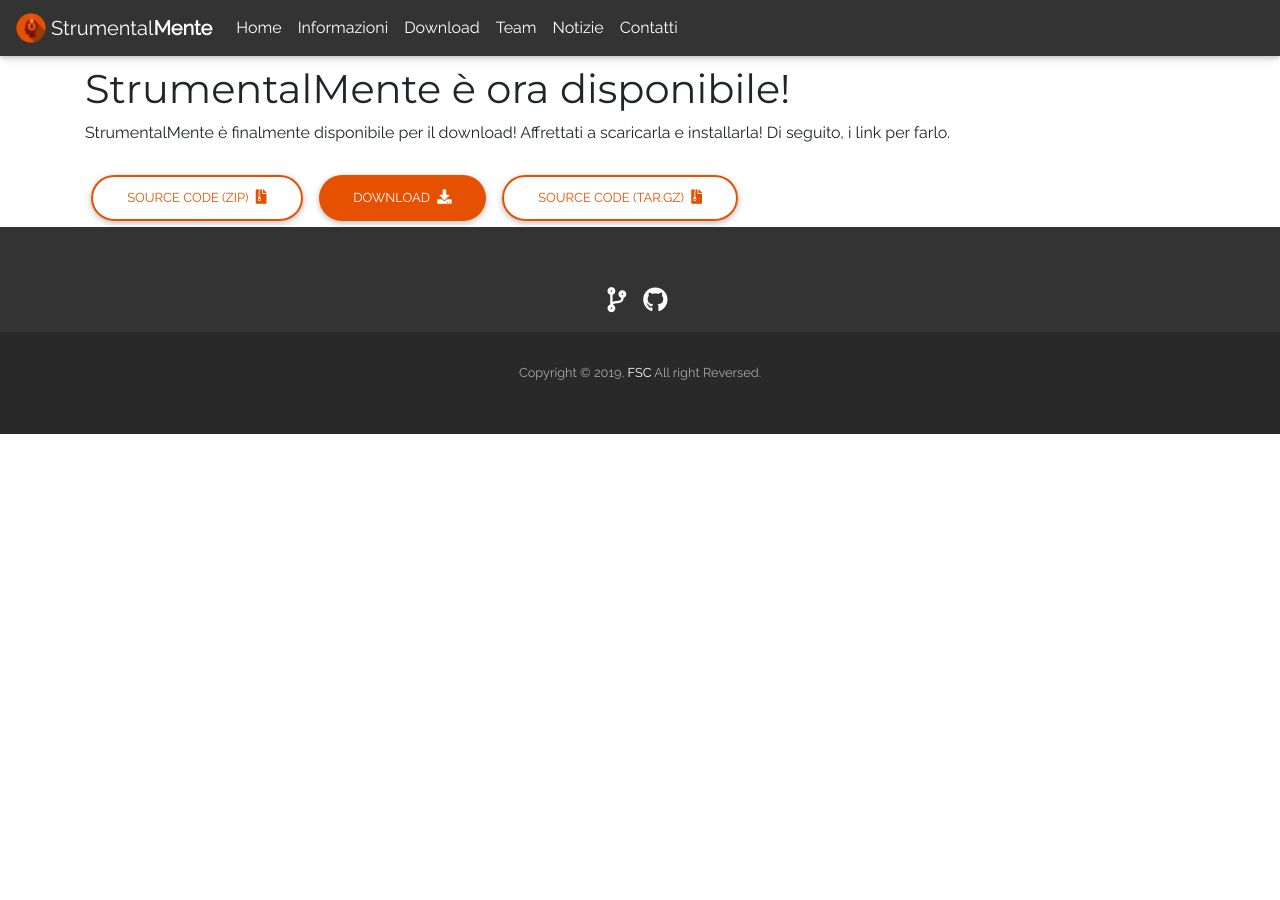
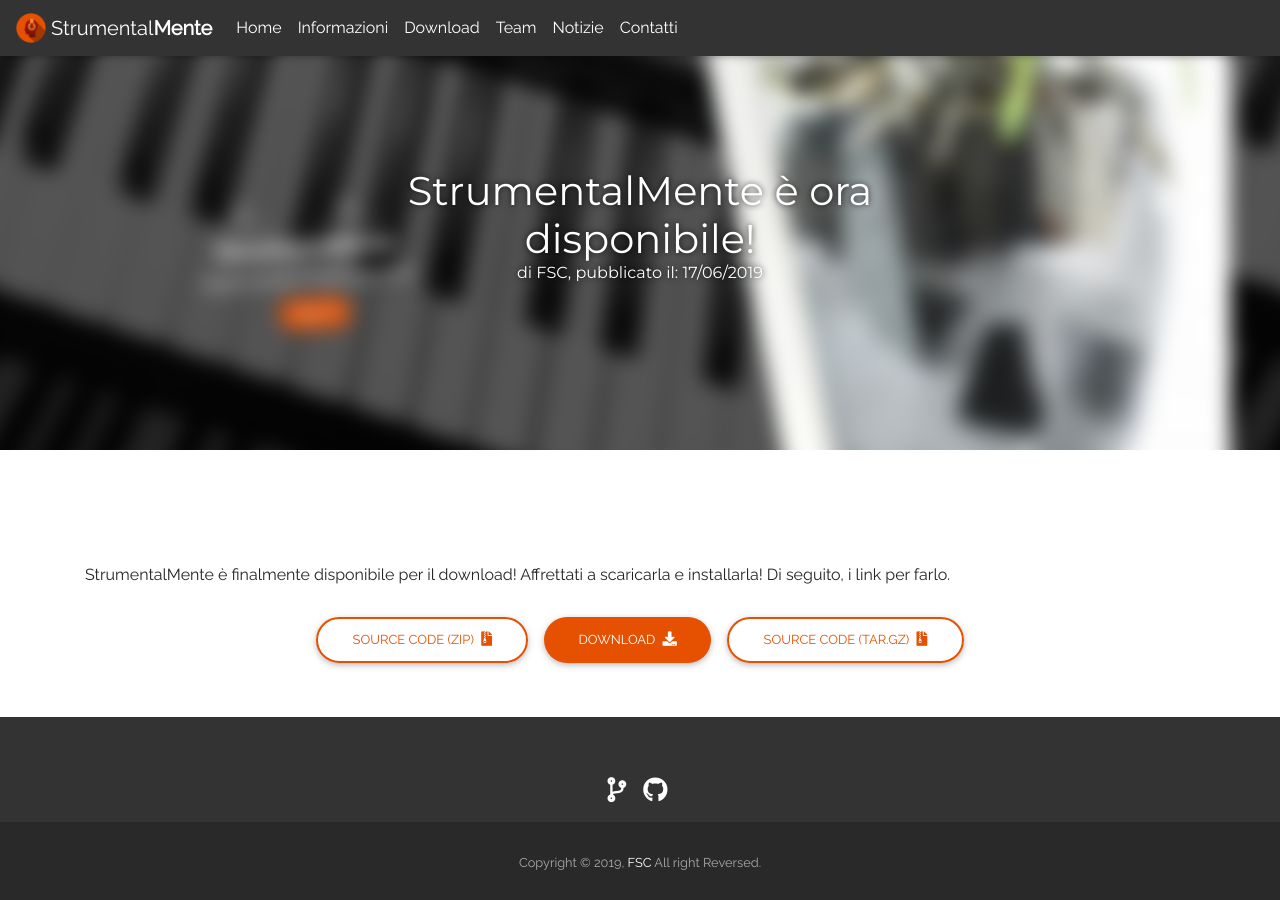
Before and after one commit to StrumentalMente/strumentalmente.github.io, a Jekyll site: the page built from _posts/2019-06-17-Strumentalmente Disponibile.html, in a window 1280 px wide and 900 px high. Built offline with Jekyll 4.4.1, drawn with Linux system fonts in a browser that asks for light colours; nearby versions of some CDN libraries.

Commit message:
Aggiunta navigabilità dei post

```diff
--- a/_config.yml
+++ b/_config.yml
@@ -14,7 +14,7 @@
 # You can create any custom variable you would like, and they will be accessible
 # in the templates via {{ site.myvariable }}.
 title: StrumentalMente
-email: your-email@example.com
+email: "info@strumentalmente.it"
 author: FSC
 logo: "/assets/images/logo/1024x1024.png"
 description: >-
--- a/_includes/navbar.html
+++ b/_includes/navbar.html
@@ -12,7 +12,7 @@
         <ul class="navbar-nav mr-auto">
             {% for link in site.data.navigation %}
             <li id="{{ link.url }}-link" class="nav-item">
-                <a class="nav-link" href="{{ link.url }}">{{ link.text }}</a>
+                <a class="nav-link" href="{{ site.url }}/{{ link.url }}">{{ link.text }}</a>
             </li>
             {% endfor %}
         </ul>
--- a/_includes/news.html
+++ b/_includes/news.html
@@ -5,11 +5,11 @@
         {% for post in site.posts limit:3 %}
         <div class="col-lg-4 col-sm-6 mb-4">
             <div class="card h-100">
-                <img class="card-img-top" src="{{ site.baseurl }}/{{ post.imageurl }}" alt="{{ post.title }} thumbnail">
+                <img class="card-img-top" src="{{ site.url }}/{{ post.imageurl }}" alt="{{ post.title }} thumbnail">
                 <div class="card-body">
                     <h4 class="card-title">{{ post.title }}</h4>
                     <p class="card-text">{{ post.content }}</p>
-                    <!-- <a href="{{ post.url }}" class="btn btn-primary mx-auto" style="display: block;">Leggi</a> -->
+                    <a href="{{ post.url }}" class="btn btn-primary mx-auto" style="display: block;">Leggi</a>
                 </div>
             </div>
         </div>
--- a/_layouts/post.html
+++ b/_layouts/post.html
@@ -3,10 +3,16 @@
 ---
 {% include navbar.html %}
 
+<div id="splash" class="post-splash-screen">
+    <div class="post-splash-screen-image" style="background-image: url('{{ site.url }}/{{page.imageurl}}');"></div>
+    <div class="inner">
+        <h1 itemprop="name">{{ page.title }}</h1>
+        <h2 itemprop="headline">di {{page.author}}, pubblicato il: {{page.date | date: "%d/%m/%Y"}}</h2>
+    </div>
+</div>
 <div class="container" id="content" style="padding-top: 65px;">
     <div class="row">
-        <main class="col bd-content" role="main">
-            <h1>{{ page.title }}</h1>
+        <main class="col bd-content my-5" role="main">
             {{ content }}
         </main>
     </div>
--- a/_posts/2019-06-17-Strumentalmente Disponibile.html
+++ b/_posts/2019-06-17-Strumentalmente Disponibile.html
@@ -9,7 +9,7 @@
 scaricarla e installarla! Di seguito, i link per farlo.</p>
 
 
-<div class="pt-2">
+<div class="pt-2 text-center">
     <a href="https://github.com/F-S-C/StrumentalMente/archive/v.1.0.zip" class="btn btn-outline-primary btn-rounded waves-effect">Source code (zip) <i class="fas fa-file-archive ml-1"></i></a>
     <a href="https://github.com/F-S-C/StrumentalMente/releases/download/v.1.0/StrumentalMente.Setup.1.0.0.zip" class="btn btn-primary btn-rounded waves-effect">Download <span class="fas fa-download ml-1"></span></a>
     <a href="https://github.com/F-S-C/StrumentalMente/archive/v.1.0.tar.gz" class="btn btn-outline-primary btn-rounded waves-effect">Source code (tar.gz) <i class="fas fa-file-archive ml-1"></i></a>
--- a/_sass/splash-screen.scss
+++ b/_sass/splash-screen.scss
@@ -43,9 +43,26 @@
 			}
 		}
 
-    &>div a{
+		& > div a {
 			background-color: $main-color-dark !important;
 			@include long-shadow(box, $main-color-dark, 450, false, false, right);
 		}
 	}
 }
+
+.post-splash-screen {
+	@extend .splash-screen;
+	height: 50vh;
+	.post-splash-screen-image {
+		width: calc(100% + 100px);
+		height: calc(100% + 100px);
+		filter: blur(10px);
+		left: -50px;
+		top: -50px;
+		position: relative;
+	}
+	.inner h1,
+	.inner h2 {
+		text-shadow: 0 0 6px rgba(0, 0, 0, 0.75);
+	}
+}
```
Lines whose indentation alone changed are shown as unchanged.
